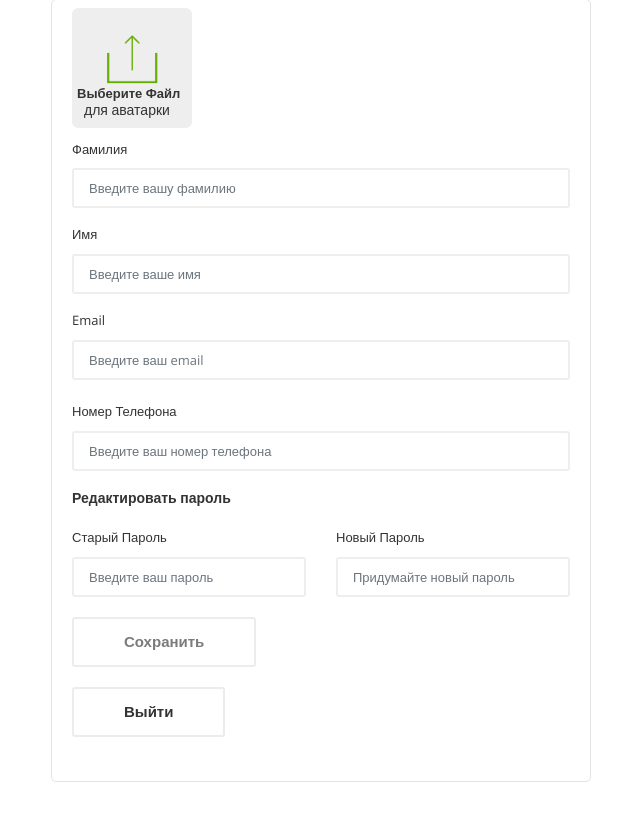
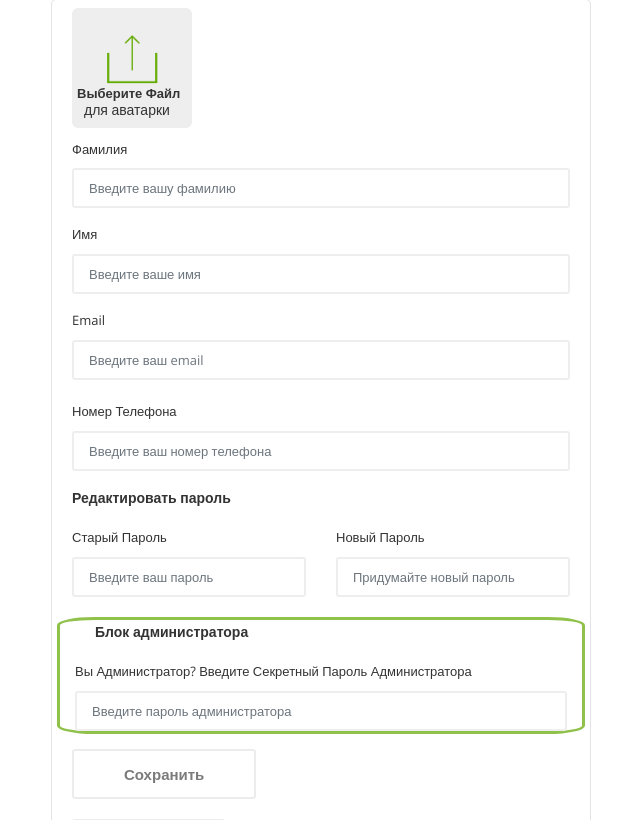
Before and after one commit to Alex-ast7/OnlineLibrary, a Flask app: template templates/personal_cabinet.html in a window 1280 px wide. Shown: the part 303-1123 px from the top of the page, without its empty margins (304-944 px from the left). Run offline with Flask 2, Linux system fonts and the light colour scheme; the template is opened without the code that fills it: values that come from a table or form of the project are taken from there, others are empty; some web fonts are replaced.

Commit message:
Теперь пользователи могут становиться администраторами с помощью личного кабинета. Добавлена соответствующая колонка в бд

```diff
--- /dev/null
+++ b/config.py
@@ -0,0 +1 @@
+secret_admin_password = '123TheBestOnlineLibrary!'
--- a/data/users.py
+++ b/data/users.py
@@ -19,6 +19,7 @@ class User(SqlAlchemyBase, UserMixin, SerializerMixin):
                               index=True, unique=True, nullable=True)
     hashed_password = sqlalchemy.Column(sqlalchemy.String, nullable=True)
     photo_link = sqlalchemy.Column(sqlalchemy.String, nullable=True)
+    is_admin = sqlalchemy.Column(sqlalchemy.Boolean, nullable=True)
 
     def set_password(self, password):
         self.hashed_password = generate_password_hash(password)
--- a/forms/user.py
+++ b/forms/user.py
@@ -10,7 +10,7 @@ class LoginForm(FlaskForm):
 
 
 class RegisterForm(FlaskForm):
-    surname_and_name = StringField('Фамилия и имя', validators=[DataRequired(message='Это поле обязательное')])
+    surname_and_name = StringField('Фамилия имя', validators=[DataRequired(message='Это поле обязательное')])
     reg_email = EmailField('Email', validators=[DataRequired(message='Это поле обязательное')])
     reg_password = PasswordField('Пароль', validators=[DataRequired(message='Это поле обязательное')])
     repeat_password = PasswordField('Повторите пароль',
@@ -27,4 +27,5 @@ class EditProfileForm(FlaskForm):
     phone = StringField('Номер телефона', validators=[])
     old_password = PasswordField('Старый пароль', validators=[])
     new_password = PasswordField('Новый пароль', validators=[])
+    admin_password = PasswordField('Вы администратор? Введите секретный пароль администратора')
     reg_submit = SubmitField('Сохранить')
--- a/main.py
+++ b/main.py
@@ -16,6 +16,8 @@ from forms.user import RegisterForm, LoginForm, EditProfileForm
 from forms.comments import AddCommentForm
 
 from data import db_session
+
+from config import secret_admin_password
 
 app = Flask(__name__)
 login_manager = LoginManager()
@@ -107,7 +109,7 @@ def login():
         if db_sess.query(User).filter(User.email == register_form.reg_email.data).first():
             return render_template('login-register.html', register_form=register_form, login_form=login_form,
                                    message='Такой пользователь уже есть', form='register')
-        user = User(email=register_form.reg_email.data)
+        user = User(email=register_form.reg_email.data, is_admin=False)
         name_surname = register_form.surname_and_name.data.split()
         if len(name_surname) >= 2:
             user.surname = name_surname[0]
@@ -150,6 +152,7 @@ def edit_profile():
         edit_profile_form.name.data = user.name
         edit_profile_form.reg_email.data = user.email
         edit_profile_form.phone.data = user.phone
+        is_admin = user.is_admin
 
     if edit_profile_form.validate_on_submit():
         db_sess = db_session.create_session()
@@ -159,6 +162,8 @@ def edit_profile():
         user.name = edit_profile_form.name.data
         user.email = edit_profile_form.reg_email.data
         user.phone = edit_profile_form.phone.data
+
+        is_admin = user.is_admin
 
         if edit_profile_form.photo.data:
             edit_profile_form.photo.data.save(f'static/user_data/user_photo/{current_user.id}.bmp')
@@ -172,17 +177,28 @@ def edit_profile():
                 db_sess.commit()
             else:
                 return render_template('personal_cabinet.html', edit_profile_form=edit_profile_form,
-                                       message='Изменения сохранены, но пароль не изменён - старый пароль указан неверно')
+                                       message='Изменения сохранены, но пароль не изменён - старый пароль указан неверно', is_admin=is_admin)
         elif edit_profile_form.old_password.data and not edit_profile_form.new_password.data:
             return render_template('personal_cabinet.html', edit_profile_form=edit_profile_form,
-                                   message='Изменения сохранены, но пароль не изменён. Заполните поле "Новый пароль"')
+                                   message='Изменения сохранены, но пароль не изменён. Заполните поле "Новый пароль"', is_admin=is_admin)
         elif edit_profile_form.new_password.data and not edit_profile_form.old_password.data:
             return render_template('personal_cabinet.html', edit_profile_form=edit_profile_form,
-                                   message='Изменения сохранены, но пароль не изменён - для его смены укажите старый пароль')
+                                   message='Изменения сохранены, но пароль не изменён - для его смены укажите старый пароль', is_admin=is_admin)
+
+        admin_password = edit_profile_form.admin_password.data
+        if admin_password:
+            if admin_password == secret_admin_password:
+                user.is_admin = True
+                db_sess.commit()
+                return render_template('personal_cabinet.html', edit_profile_form=edit_profile_form,
+                                       message='Изменения сохранены, вам присвоен статус администратора', is_admin=True)
+            else:
+                return render_template('personal_cabinet.html', edit_profile_form=edit_profile_form,
+                                       message='Изменения сохранены, в статусе администратора отказано', is_admin=False)
 
         return render_template('personal_cabinet.html', edit_profile_form=edit_profile_form,
-                               message='Изменения сохранены')
-    return render_template('personal_cabinet.html', edit_profile_form=edit_profile_form)
+                               message='Изменения сохранены', is_admin=is_admin)
+    return render_template('personal_cabinet.html', edit_profile_form=edit_profile_form, is_admin=is_admin)
 
 
 @app.route('/product-details/<int:id>', methods=['GET', 'POST'])
--- a/templates/personal_cabinet.html
+++ b/templates/personal_cabinet.html
@@ -801,6 +801,17 @@
 										<label>{{ edit_profile_form.new_password.label }}</label>
 										{{ edit_profile_form.new_password(class="mb-0 form-control", placeholder="Придумайте новый пароль") }}
 									</div>
+									<div class="col-md-12 col-12 mb--15" style="border-width:1; border-color: #8FC14B; border-style: solid; border-radius: 7%">
+										<p><span class="font-weight-bold" style="margin-left: 20px; margin-right: 150px">Блок администратора</span></p>
+										{% if not is_admin %}
+										<label>{{ edit_profile_form.admin_password.label }}</label>
+										{{ edit_profile_form.admin_password(class="mb-0 form-control", placeholder="Введите пароль администратора") }}
+										{% else %}
+										<label style="margin-left: 30px">Вы уже администратор</label>
+										{% endif %}
+										<br>
+									</div>
+									<br>
 									<div class="col-md-12 mb--20">
 										{{ edit_profile_form.reg_submit(type="submit", for="edit-profile-form", class="btn btn-outlined edit-profile-btn") }}
 									</div>
```
Also changed, not shown: alembic/versions/7cd575614bff_добавлена_колонка_is_admin_в_таблицу_.py (added, +28 -0 lines), db/onlineLibrary.db.
